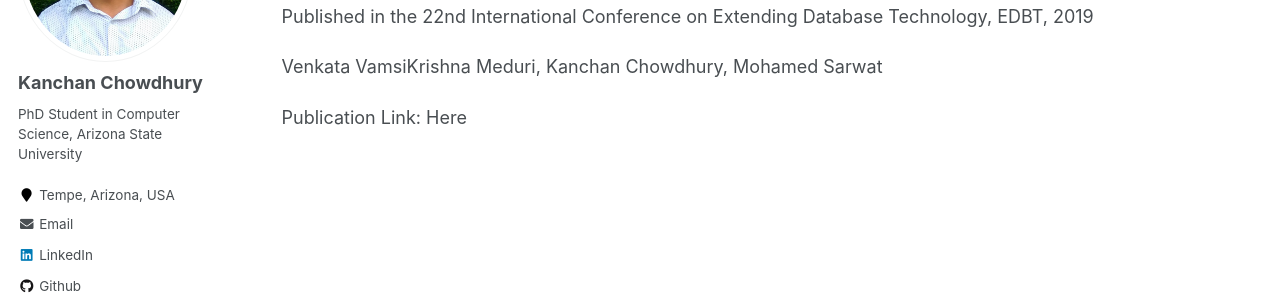
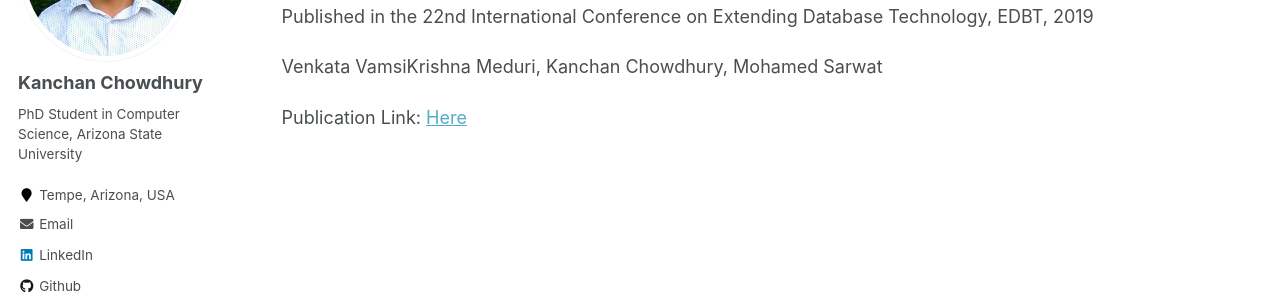
Before and after one commit to kanchanchy/kanchanchy.github.io, a Jekyll site: the page built from _pages/publications.md, in a window 1280 px wide. Shown: the part 243-543 px from the top of the page. Built offline with Jekyll 4.4.1, drawn with Linux system fonts in a browser that asks for light colours; part of the change alters nothing that is shown.

```diff
--- a/_pages/publications.md
+++ b/_pages/publications.md
@@ -11,4 +11,4 @@ Published in the 22nd International Conference on Extending Database Technology,
 
 Venkata VamsiKrishna Meduri, Kanchan Chowdhury, Mohamed Sarwat
 
-Publication Link: Here
+Publication Link: [Here](https://kanchanchy.github.io/files/EDBT-short-2019.pdf)
```
